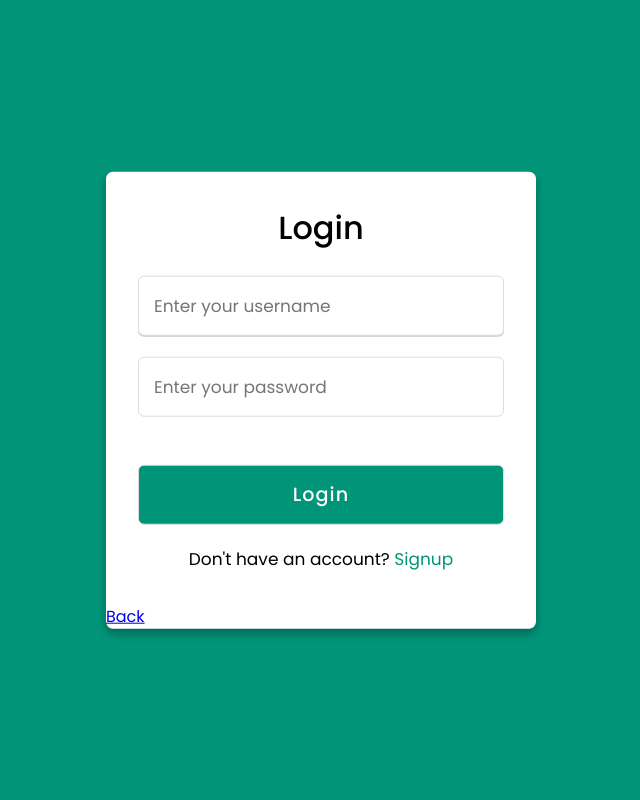
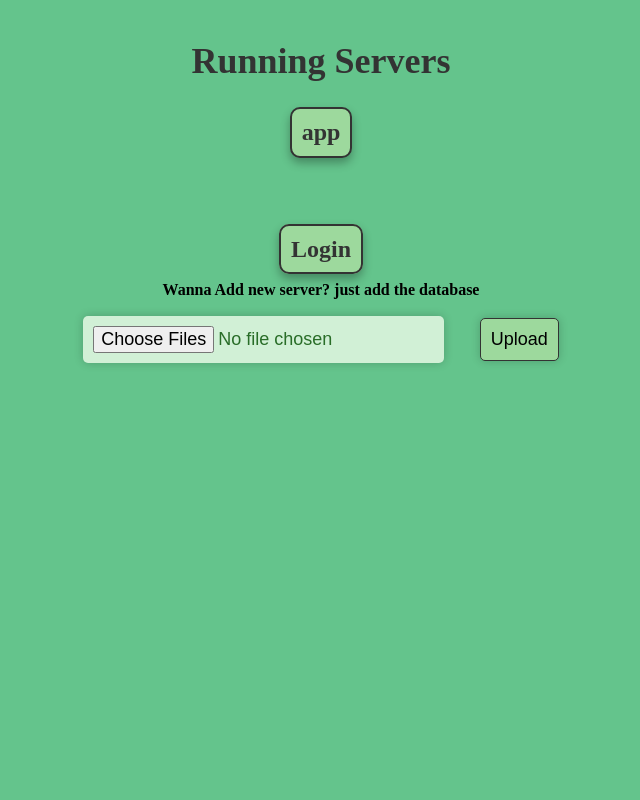
Before and after one commit to mohit-rathee/web-chat, a Flask app: page /login in a window 1280 px wide. Shown: the whole page, without its empty margins (319-959 px from the left). Run offline with Flask 2, Linux system fonts and the light colour scheme.

Commit message:
send&recvMEDIA

```diff
--- a/app.py
+++ b/app.py
@@ -46,7 +46,6 @@ class users(db.Model):
         self.username=username
         self.password=password
         self.balance=balance
-
 class channel(db.Model):
     id=db.Column(db.Integer,primary_key=True)                   #topic ID
     name=db.Column(db.String, nullable=False)                   #topic name
@@ -148,7 +147,6 @@ Tables["app"]={}
 
 for tb in tables:
     try:
-        print(tb.id)
         tab = Base.classes[str(tb.id)]
         setattr(tab, 'user', relationship('users'))
         # Base.prepare()
@@ -156,12 +154,11 @@ for tb in tables:
         room_dict["app"].update({tb.id:{}})
     except:
         print("error in reading tables")
-print(Tables["app"])
 base["app"]=Base
 
 @app.route('/upload',methods=["POST"])
 def upload_db():
-    files=request.form.getlist('files')
+    files=request.files.getlist('files')
     for file in files:
         if file and file.filename.split(".")[1]=="sqlite3":
             uploads_dir = os.path.join('db')
@@ -184,40 +181,26 @@ def upload_db():
                 Tables[data]={}
                 for tb in tables:
                     try:
-                        tab = Base.classes[tb.id]
+                        tab = Base.classes[str(tb.id)]
                         setattr(tab, 'user', relationship('users'))
                         Tables[data][tb.id]=tab
-                        room_dict[data].update({tb.name:{}})
+                        room_dict[data].update({tb.id:{}})
                     except:
-                        continue
+                        print("error as you expected")
                 base[data]=Base
+                print(Tables)
             except:
                 app.config['SQLALCHEMY_BINDS'].pop(data,None)
                 os.remove("db/"+data+".sqlite3")
                 server.pop(data,None)
-                return render_template("message.html",msg="NOT A VALID DATABASE",goto="/servers")
+                return render_template("message.html",msg="NOT A VALID DATABASE",goto="/login")
             # UPDATING ROOM_DICT WITH NEW SERVER
             session.clear()
 
 
         else:
-            return render_template("message.html",msg="select a valid database file (*.sqlite3)",goto="/servers")
-    return redirect("/servers")
-
-@app.route('/servers',methods=["GET","POST"])
-def change_db():
-    # REDIRECT TO APP IF LOGGED IN
-    if request.method=="GET":
-        if session.get("name"):
-            return redirect("/channels")
-    # SHOW "/SERVERS"
-    session.clear()
-    if os.path.exists("db")==False:
-        os.makedirs("db")
-    databases=[]
-    for db in os.listdir("db"):
-        databases.append(db.split(".")[0])
-    return render_template("database.html",databases=databases)
+            return render_template("message.html",msg="select a valid database file (*.sqlite3)",goto="/login")
+    return redirect("/login")
 
 #  WHEN HAVE TO DELETE THE SERVER(not up-to-date)
 
@@ -230,14 +213,6 @@ def change_db():
     #     app.config['SQLALCHEMY_DATABASE_URI'] ="sqlite:///db.sqlite3"
     #     return redirect("/servers")
 
-# @app.after_request
-# def add_header(response):
-#     response.headers['Cache-Control'] = 'no-cache, no-store, must-revalidate'
-#     response.headers['Pragma'] = 'no-cache'
-#     response.headers['Expires'] = '0'
-#     response.headers['Cache-Control'] = 'public, max-age=0'
-#     # response.headers['Last-Modified'] = DateTime.utcnow().strftime('%a, %d %b %Y %H:%M:%S GMT')
-#     return response
 @socketio.on('disconnect')
 def on_disconnect():
     changeServer(False)
@@ -264,11 +239,14 @@ def changeServer(newServer):
         # print(socketio.server.manager.rooms)
         if room_dict[oldServer]["/"].pop(session.get("name"),None):
             socketio.emit("serverlive",room_dict[oldServer]["/"],room=oldServer)
-    # GOTO NEWSERVER IF ANY ELSE LOGOUT
+    # print("joining new server")
     if newServer:
-        # print("joining new server")
+        print(("=========="))
+        print(newServer)
+        print(server)
         channels=server[newServer].query(channel).all()
         session["server"]=newServer
+        print("now new server is "+session.get("server"))
         join_room(newServer)
         # print(socketio.server.manager.rooms)
         room_dict[newServer]["/"].update({session.get("name"):request.sid})
@@ -276,10 +254,9 @@ def changeServer(newServer):
         channel_list=[session.get("server")]
         channel_list.append([[channel.id,channel.name,channel.user.username] for channel in channels])
         socketio.emit("showNewServer",channel_list,to=request.sid)
-    else:
-        session.clear()
-        session["name"]=None
-        socketio.emit("Logout",to=request.sid)
+        Media=server[newServer].query(media).all()
+        Md=[[media.name,media.id,media.mime] for media in Media]
+        socketio.emit("medias",Md,to=request.sid)
 
 @socketio.on("create")
 def create(newchannel):
@@ -330,6 +307,7 @@ def change(To):
         session["key"]=None
         session["friend"]=None
     session["channel"]=None
+    print(session.get("channel"))
     if prev:
         leave_room(curr+str(prev))
         if room_dict[curr][prev].pop(name,None):
@@ -340,12 +318,15 @@ def change(To):
         return
     # GOTO CHANNEL/FRND IF ANY
     if "channel" in To:
+        print('-----------------------')
+        print(type(To["channel"]))
+        print(To["channel"])
         to=int(To["channel"])
+        print(to)
         # current_channel=server[curr].query(channel).filter_by(name=to).first()
         session["channel"]=to
-        print(Tables)
-        # print(last_msgs)
-        print(room_dict)
+        print(session.get("channel"))
+        print('-----------------------')
         last_msgs=server[curr].query(Tables[curr][to]).order_by(Tables[curr][to].id.desc()).limit(30)
         room_dict[curr][to].update({name:1})
     if "Frnd" in To:
@@ -391,7 +372,6 @@ def handel_message(data):
     # FOR CHANNEL
     if channel_id:
         # current_channel=server[curr].query(channel).filter_by(name=channel_id).first()
-        print(Tables)
         msg=Tables[curr][channel_id](data=data,sender_id=id)
         server[curr].add(msg)
         server[curr].commit()
@@ -447,11 +427,13 @@ def getHistory():
 
 @app.route('/',methods=["GET","POST"])
 def index():
-    if session.get("name")==None:
-        return redirect("/servers")
-    else:
-        return redirect("/channels")
-
+    if request.method=="GET":
+        if session.get("name")==None:
+            return redirect("/login")
+        else:
+            return redirect("/channels")
+    session.clear()
+    return redirect("/")
 
 # OBJECTIVE ==>  PASSWORD IN EVERY DATABASE SHOULD BE SAME
 #                USE MINIMUM CALCULATION TO AUTHENTICATE
@@ -516,6 +498,7 @@ def login():
             allServers=[]
             for srvr in server.keys():
                 allServers.append(srvr)
+                print(allServers)
             return render_template("login.html",servers=allServers)
         else:
             return redirect("/channels")
@@ -595,16 +578,15 @@ def login():
 
 @app.route("/media/<name>",methods=["GET"])
 def handel_get_Media(name):
-    print(name)
     Media=server[session.get("server")].query(media).filter_by(id=str(name)).first()
     if Media != None:
-        print("ok")
         try:
-            file_path="media/"+name+mimetypes.guess_extension(Media.mime)
-            print(Media.mime)
+            ext=mimetypes.guess_extension(Media.mime)
+            if ext == None:
+                ext=""
+            file_path="media/"+name+ext
             return send_file(file_path,mimetype=Media.mime)
         except:
-            print("wrong approach to send file!!!")
             return 0
     else:
         return render_template("message.html",msg="no such file",goto="/channels")
@@ -612,7 +594,7 @@ def handel_get_Media(name):
 
 @app.route("/media",methods=["POST"])
 def handel_media():
-    curr=session.get('server')
+    print(session.get("server"))
     unique_id=request.form['uuid']
     if len(unique_id)!=0:
         seq=int(request.form['seq'])
@@ -626,32 +608,32 @@ def handel_media():
             try:
                 file_path = os.path.join("media", new_file_name)
                 if os.path.exists(file_path):
-                    print("file exist already")
                     return file_hash
                 with open(file_path, 'wb') as file:
                     file.write(mediaHash[unique_id]["data"])
-                print("File created successfully")
             except Exception as e:
                 print("Error:", str(e))
             mime=mediaHash[unique_id]["mime"]
             name=mediaHash[unique_id]["name"]
+            curr=session.get('server')
+            print(curr)
             Media=media(id=file_hash,name=name,mime=mediaHash[unique_id]["mime"])
             server[curr].add(Media)
             server[curr].commit()
-            print(Media.mime)
             mediaHash.pop(unique_id)
             socketio.emit("media",[name,file_hash,mime],room=curr)
-            print(file_hash)
+            print(curr)
             return file_hash
 
         mediaHash[unique_id]["seq"]-=1
-        print("success"+str(seq+1))
         return str(seq+1)
     name=request.form['name']
     typ=request.form['typ']
     Total=request.form['total']
     unique_id = str(uuid.uuid4())
     ext=mimetypes.guess_extension(typ)
+    if ext==None:
+        ext=""
     if not os.path.exists(os.path.join("media")):
         os.makedirs(os.path.join("media"))
     mediaHash[unique_id]={}
@@ -664,22 +646,30 @@ def handel_media():
     return unique_id
 
 # 6037d1fb7ce473ae87f8e182a1db22ae0bcf2370c7d548ca20688de593c29393
+
+@app.route("/see",methods=["GET"])
+def see():
+    name={"channel":session.get("channel"),
+          "server":session.get("server")}
+    return name
+
 @app.route("/channels",methods=["GET"])
 def channel_chat():
     if not session.get("name"):
-        return redirect("/servers")
+        return redirect("/login")
     name=session.get("name")
     myserver=session.get("myserver")
-    curr=myserver[0]
+    curr=session.get("server")
+    print(curr)
     channels=server[curr].query(channel).all()
-    ppls=room_dict[curr]["/"]
+    # ppls=room_dict[curr]["/"]
     # print(ppls)
     # print(room_dict)
     # socketio.emit("media",to=room_dict[curr])
-    peoples=[[people] for people in ppls]
+    # peoples=[[people] for people in ppls]
     # print(peoples)
     # channels.pop()
-    return render_template("channel_chat.html",name=name,server=curr,mysrvr=myserver,channels=channels,peoples=peoples)
+    return render_template("channel_chat.html",name=name,server=curr,mysrvr=myserver,channels=channels)
 
 
 
@@ -695,13 +685,14 @@ def private_key(a,b):
     return hashlib.md5(key.encode()).hexdigest()
 
 
-@app.route('/download/<server>')
+@app.route('/download/<server>',methods=["GET"])
 def download_database(server):
+    print(session.get("server"))
     if server=="app":
         path= str(app.config['SQLALCHEMY_DATABASE_URI']).rsplit("///")[1]
     else:
         path =str(app.config['SQLALCHEMY_BINDS'][str(server)]).rsplit("///")[1]
-    return send_file("media/"+"the legends of hanuman season 1 all.mkv", as_attachment=True)
+    return send_file(path, as_attachment=True)
 
 
 
@@ -712,8 +703,8 @@ if __name__ == '__main__':
 # ---^---   /====      /--------' ---^---
 #    |     /====     /------/        |
 #    |    /====   ,/-------/         |
-@app.route("/test")
-def test():
+@app.route("/delete")
+def delete():
     data=server[session.get('server')].query(media).all()
     for md in data:
         server[session.get('server')].delete(md)
--- a/templates/login.html
+++ b/templates/login.html
@@ -3,25 +3,19 @@
 
 <head>
   <meta charset="UTF-8" />
+  <meta http-equiv="X-UA-Compatible" content="IE=edge" />
   <meta name="viewport" content="width=device-width, initial-scale=1.0" />
-  <meta http-equiv="X-UA-Compatible" content="ie=edge" />
-  <title>Login</title>
+  <title>Document</title>
+  <title>server</title>
   <link rel="shortcut icon" href="{{ url_for('static', filename='favicon.ico') }}" />
   <style>
-    /* Import Google font - Poppins */
-    @import url("https://fonts.googleapis.com/css2?family=Poppins:wght@200;300;400;500;600;700&display=swap");
-
-    * {
-      margin: 0;
-      padding: 0;
-      box-sizing: border-box;
-      font-family: "Poppins", sans-serif;
-    }
+    /* for login page */
 
     body {
-      min-height: 100vh;
+      min-height: 100%;
       width: 100%;
-      background: #009579;
+      margin: 0%;
+      background: #64c48c;
     }
 
     .container {
@@ -31,7 +25,7 @@
       transform: translate(-50%, -50%);
       max-width: 430px;
       width: 100%;
-      background: #fff;
+      background-color: #8cc78c;
       border-radius: 7px;
       box-shadow: 0 5px 10px rgba(0, 0, 0, 0.3);
     }
@@ -40,11 +34,11 @@
       display: none;
     }
 
-    #check:checked ~ .registration {
+    #check:checked~.registration {
       display: block;
     }
 
-    #check:checked ~ .login {
+    #check:checked~.login {
       display: none;
     }
 
@@ -116,20 +110,26 @@
     }
 
     .form input.button:hover {
-      background: #006653;
+      background: #4db19e;
     }
 
-    .signup {
+    .log_up {
+      background: #8cc78c;
+      border: 0.01px aliceblue solid;
+      border-radius: 5px;
+      cursor: pointer;
+    }
+    .log_up:hover {
+      background: #ffffff75;
+    }
+
+    .log_up label {
+      color: #000;
       font-size: 17px;
       text-align: center;
     }
 
-    .signup label {
-      color: #009579;
-      cursor: pointer;
-    }
-
-    .signup label:hover {
+    .log_up label:hover {
       text-decoration: underline;
     }
 
@@ -150,14 +150,162 @@
       cursor: pointer;
     }
 
-    /* .server.selected {
+    .server.selected {
       background-color: #007bff;
       color: #fff;
+    }
+
+    /* for server page */
+    input[type="file"] {
+      display: block;
+      margin: 0 auto;
+      background-color: #d1f0d6;
+      padding: 10px;
+      border: none;
+      border-radius: 5px;
+      font-size: 18px;
+      color: #296d28;
+      transition: all 0.3s ease;
+      box-shadow: 0 0 10px rgba(0, 0, 0, 0.2);
+    }
+
+    input[type="file"]:hover {
+      background-color: #549159;
+      box-shadow: 0 0 10px rgba(0, 0, 0, 0.5);
+      color: #fff;
+    }
+
+    input[type="submit"] {
+      background-color: #9dd99d;
+      padding: 10px;
+      border: none;
+      border-radius: 5px;
+      font-size: 18px;
+      color: #000;
+      border: 1.5px solid #333;
+      transition: all 0.3s ease;
+      box-shadow: 0 0 10px rgba(0, 0, 0, 0.2);
+      cursor: pointer;
+    }
+
+    input[type="submit"]:hover {
+      background-color: #328838;
+    }
+
+    .loginPage {
+      display: none;
+    }
+
+    #loginBox {
+      display: none;
+    }
+
+    #loginBox:checked~.loginPage {
+      display: block;
+    }
+
+    #loginBox:checked~.serversPage {
+      display: none;
+    }
+
+    h2 {
+      font-size: 36px;
+      font-weight: bold;
+      color: #333;
+      text-align: center;
+      margin-top: 40px;
+      margin-bottom: 15px;
+    }
+
+    ul {
+      list-style: none;
+      margin: 0;
+      padding: 0;
+      display: flex;
+      flex-direction: row;
+      align-items: center;
+      justify-content: center;
+      height: 100%;
+    }
+
+    li {
+      margin: 1%;
+      padding: 5px;
+    }
+
+
+    .form-list {
+      position: relative;
+      font-size: 4em;
+      font-weight: bold;
+      color: #333;
+      margin: 10px;
+      padding: 10px;
+      border: 2px solid #333;
+      border-radius: 10px;
+      text-align: center;
+      font-size: x-large;
+      box-shadow: 0 5px 10px rgba(0, 0, 0, 0.3);
+      top: 40%;
+      transition: all 0.3s ease;
+      cursor: pointer;
+      background-color: #9dd99d;
+    }
+
+    .form-list:hover {
+      background-color: #7fbf7f;
+    }
+
+    .form-list::before {
+      content: "";
+      position: absolute;
+      top: -2px;
+      left: -2px;
+      right: -2px;
+      bottom: -2px;
+      border: 2px solid #fff;
+      border-radius: 10px;
+      z-index: -1;
+      transition: all 0.3s ease;
+      opacity: 0;
+    }
+
+    .login {
+      text-decoration: None;
+    }
+
+    /* .login:hover {
+      background-color: #498b47;
     } */
+
   </style>
 </head>
 
 <body>
+  <input type="checkbox" id="loginBox" class="form-list login">
+  <div class="serversPage">
+    <h2>Running Servers</h2>
+    <ul>
+      {% for db in servers: %}
+      <li class="form-list">
+        {{db}}
+      </li>
+      {% endfor %}
+    </ul>
+    <ul style="margin-top: 50px;">
+      <li>
+        <label for="loginBox" class="form-list login">Login</label>
+      </li>
+    </ul>
+    <h4 style="text-align: center; padding: 0%; margin: 0%;">Wanna Add new server? just add the database</h4>
+    <form action="/upload" method="post" enctype="multipart/form-data">
+      <ul>
+        <li><input type="file" multiple name="files" autocomplete="off" /></li>
+        <li><input id="upload" type="submit" value="Upload" /></li>
+      </ul>
+    </form>
+  </div>
+  <div class="loginPage">
     <div class="container">
       <input type="checkbox" id="check" />
       <div class="login form">
@@ -170,7 +318,7 @@
         </form>
         <div class="signup">
           <span class="signup">Don't have an account?
-          <label for="check">Signup</label>
+            <button class="log_up"><label for="check">Signup</label></button>
           </span>
         </div>
       </div>
@@ -190,16 +338,16 @@
         </form>
         <div class="signup">
           <span class="signup">Already have an account?
-          <label for="check">Login </label>
+            <button class="log_up"><label for="check">Login</label></button>
           </span>
         </div>
       </div>
       <div style="align-items: center; display: block;">
-        <a href="/servers">Back</a>
+        <button class="log_up" style="color: black;"><label for="loginBox">Back</label></button>
       </div>
+    </div>
+
   </div>
 </body>
 
-<!-- document.getElementById("container")="<header>We found different password in "+data+" </header>"+'<input type="button" class="button" value="Use given password" onclick="socket.emit("change",True)"><input type="button" class="button" value="Keep new password" onclick="socket.emit("change",False)">' -->
-
 </html>
```
Also changed, not shown: static/post.css (+11 -9 lines), static/script.js (+46 -37 lines), templates/channel_chat.html (+12 -7 lines), templates/database.html (deleted, +0 -157 lines), test.sqlite3. Lines whose indentation alone changed are shown as unchanged.
